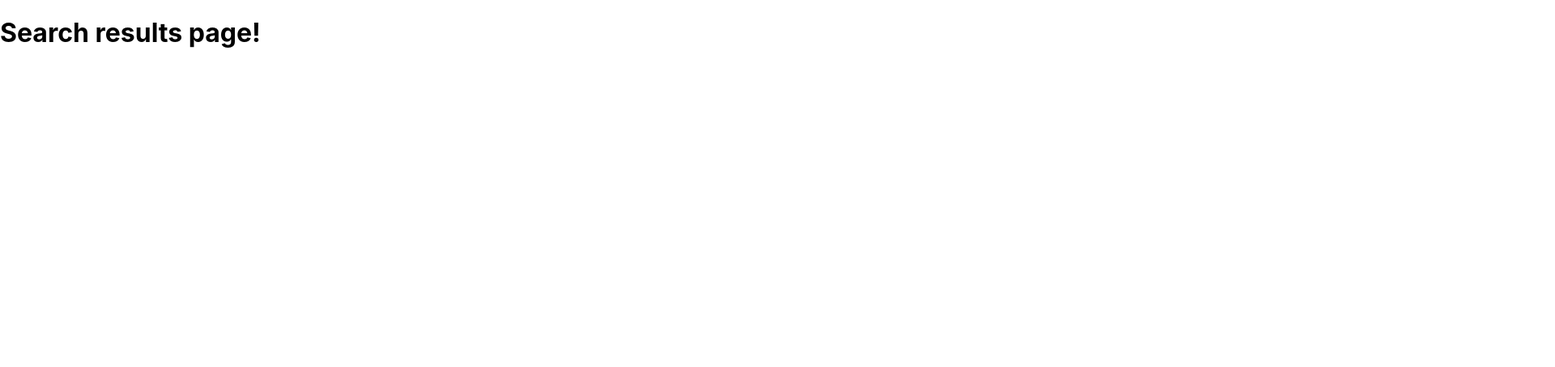
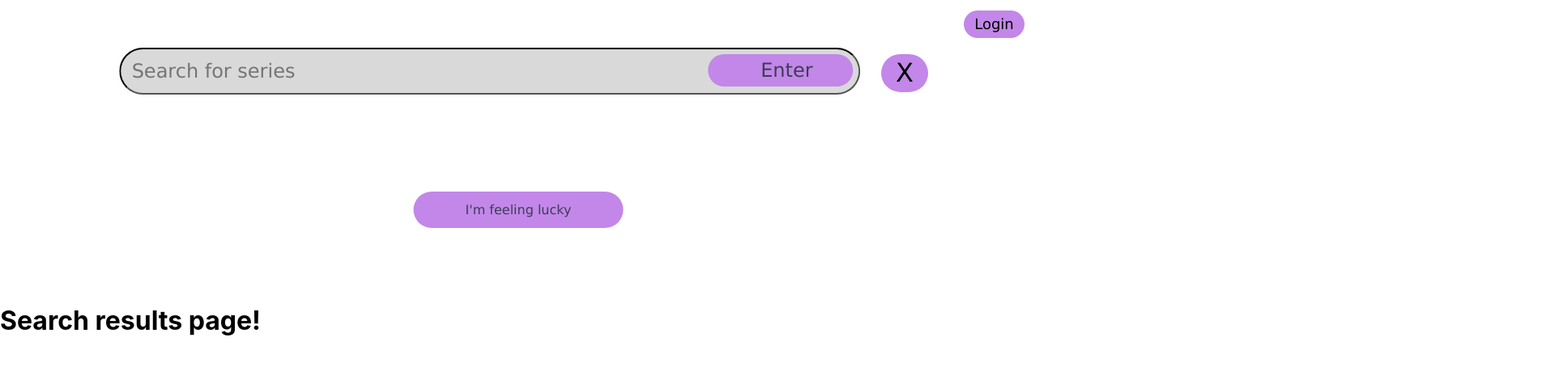
Before and after one commit to a-hc-chiang/LilyDex, a React (Create React App) app: page /SearchResults/1 in a window 1280 px wide. Shown: the top 454 px of the page at 81% size, 1920 px wide, since content can reach past the window. Built offline with nearby package versions, Linux system fonts and the light colour scheme; no server answers.

Commit message:
kind of fixed lol

```diff
--- a/src/Pages/Components/SearchBar.js
+++ b/src/Pages/Components/SearchBar.js
@@ -2,6 +2,7 @@ import '../../PagesCSS/Buttons.css';
 import { useNavigate } from 'react-router-dom';
 import SearchResultsPage from '../SearchResultsPage';
 import React, {useState} from 'react';
+import XButton from './Xbutton';
 
 function SearchBar() {
     const navigate = useNavigate();
--- /dev/null
+++ b/src/Pages/Components/Xbutton.js
@@ -0,0 +1,13 @@
+import '../../PagesCSS/Buttons.css';
+import { useEffect, useState } from 'react';
+
+function XButton() {
+    return (
+        <div className='XButtonDiv'>
+            <button className='XButton'>
+                X
+            </button>
+        </div>
+    )
+};
+export default XButton;
--- a/src/Pages/SearchResultsPage.js
+++ b/src/Pages/SearchResultsPage.js
@@ -1,6 +1,10 @@
 import { useEffect, useState } from 'react';
 import '../PagesCSS/Pages.css';
 import { useParams } from 'react-router-dom';
+import LoginButton from './Components/LoginButton';
+import SearchBar from './Components/SearchBar';
+import IFLButton from './Components/IFLButton';
+import XButton from './Components/Xbutton';
 
 function SearchResultsPage() {
     const [data, setData] = useState(null);
@@ -72,6 +76,22 @@ function SearchResultsPage() {
 
     return (
         <div className = 'SearchResultsPage'>
+            <div className='LoginDiv'>
+                <LoginButton></LoginButton>
+            </div>
+
+            <div className='SearchBarCompleteDiv'>
+                <div className='SearchBarDivSearchResultsPage'>
+                    <SearchBar className='SearchBarResulstPage'></SearchBar>
+                </div>
+                <div className='XButtonSeachResults'>
+                    <XButton></XButton>
+                </div>
+            </div>
+
+            <div className='IFLButtonSearchResults'>
+                <IFLButton className='IFLButtonSearchResultsPage'></IFLButton>
+            </div>
             <h1>Search results page!</h1>
 
             {/* <p>{JSON.stringify(data)}</p>
--- a/src/PagesCSS/Buttons.css
+++ b/src/PagesCSS/Buttons.css
@@ -4,7 +4,6 @@
     color: #534C00;
     background-color: #D9D9D9;
     border-radius: 30px;
-    width: 43%;
     /* padding: 10px; */
     height: 50px;
 }
@@ -54,7 +53,7 @@
     padding-left: 10px;
     padding-right: 10px;
     margin: 0px;
-
+    width: 100%;
 }
 
 input, select, textarea{
@@ -64,7 +63,7 @@ input, select, textarea{
 .SearchBarButton {
     position:relative;
     float: right;
-    padding-left: 2%;
+    padding-left: 1.5%;
     padding-right: 2%;
     border-radius: 30px;
     font-size: x-large;
@@ -98,3 +97,23 @@ input, select, textarea{
     font-family: Verdana, Geneva, Tahoma, sans-serif;
     border: none;
 }
+
+.XButton {
+    padding-top: 0.5%;
+    padding-bottom: 0.5%;
+    padding-left: 2%;
+    padding-right: 2%;
+    border-radius: 30px;
+    font-size: xx-large;
+    background-color: #C287E8;
+    font-family: Verdana, Geneva, Tahoma, sans-serif;
+    border: none;
+}
+
+.SearchBarOuter  {
+    display: flex;
+    flex-direction: row; /* horizontal alignment */
+    justify-content: center; /* centers items horizontally */
+    align-items: center; /* centers items vertically (optional) */
+    width: 100%;
+  }
--- a/src/PagesCSS/Pages.css
+++ b/src/PagesCSS/Pages.css
@@ -1,3 +1,23 @@
+.IFLButtonSearchResults {
+    padding-bottom: 5%;
+    padding-top: 5%;
+}
+
+.SearchBarCompleteDiv {
+    width: 70%;
+    margin:auto;
+    transform: translateX(-5%);
+    /* flex-direction: row;
+    display: flex;
+    flex-wrap: wrap; */
+}
+
+.XButtonSeachResults {
+    transform: translate3d(105%,-48%,0);
+    /* transform: translateX(105%); */
+    /* transform: translateY(-5%) */
+}
+
 .LandingPageDiv {
     background-color: #E0B0FF;
     height: 20%;
```
